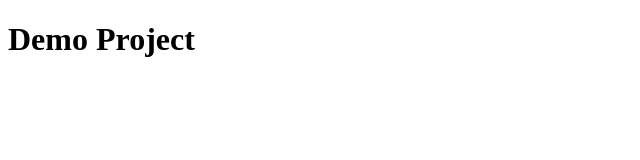
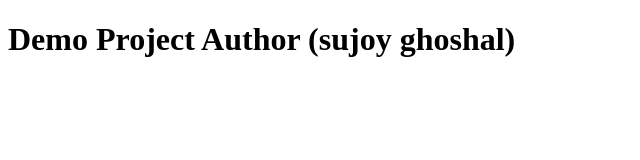
Before and after one commit to sujoyghoshal/Todo-App, a plain HTML site: page ToDO-App-crete/demo.html in a window 1280 px wide. Shown: the whole page, without its empty margins (0-640 px from the left). Drawn offline with Linux system fonts and the light colour scheme.

Commit message:
adding some thing

```diff
--- a/ToDO-App-crete/demo.html
+++ b/ToDO-App-crete/demo.html
@@ -6,6 +6,6 @@
     <title>Document</title>
 </head>
 <body>
-    <h1>Demo Project </h1>
+    <h1>Demo Project Author (sujoy ghoshal)</h1>
 </body>
 </html>
```
